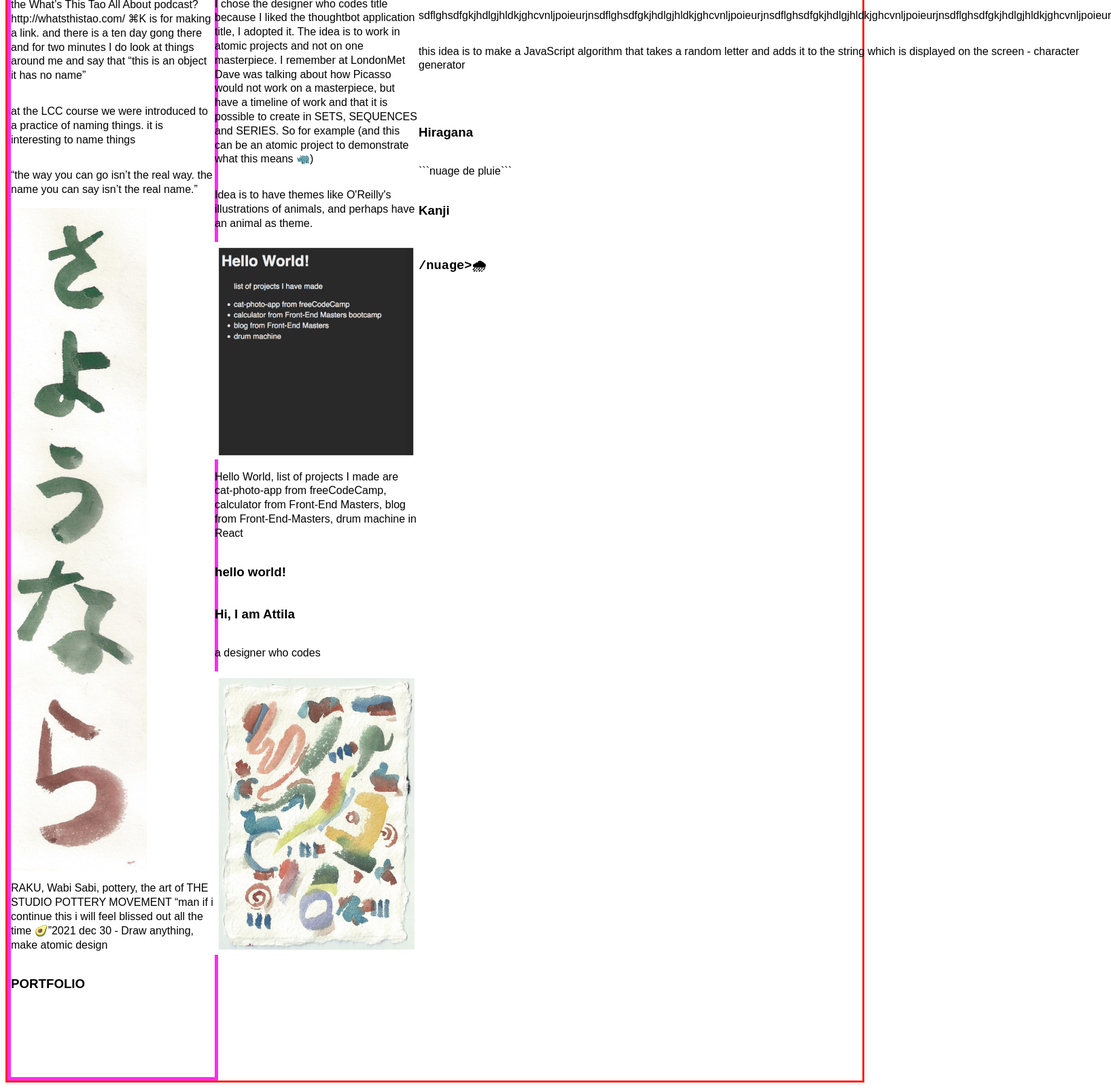
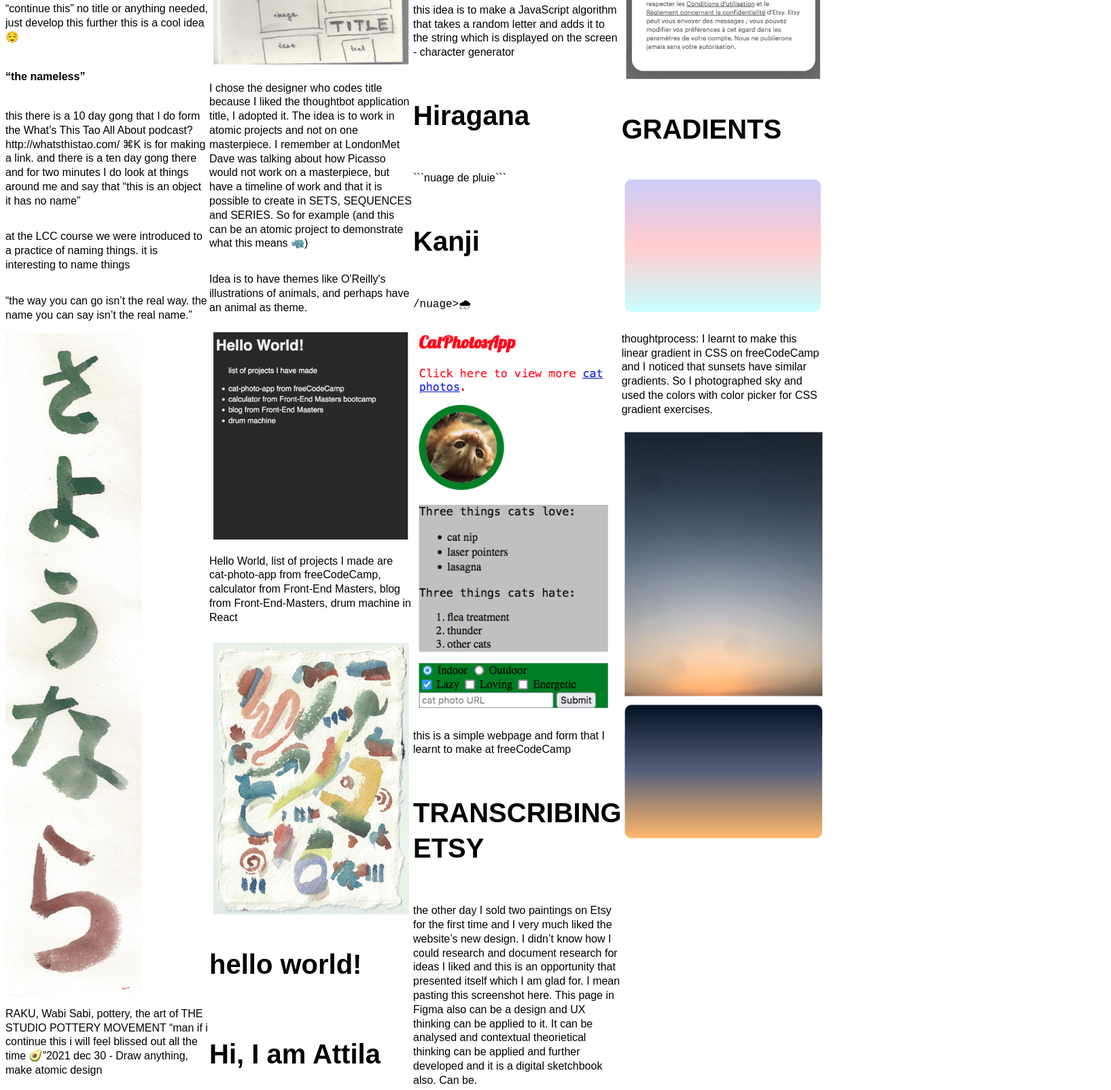
Before and after one commit to attilavajdaxyz/sturdy-spoon, a plain HTML site: page html/tiger.html in a window 1280 px wide. Shown: the part 608-2212 px from the top of the page at 68% size, 1635 px wide, since content can reach past the window. Drawn offline with Linux system fonts and the light colour scheme.

Commit message:
added new post

````diff
--- a/html/tiger.html
+++ b/html/tiger.html
@@ -34,7 +34,7 @@ this is a cool idea 😌</p>
             <p>RAKU, Wabi Sabi, pottery, the art of THE STUDIO POTTERY MOVEMENT “man if i continue this i will feel blissed out all the time 🥑”2021 dec 30 - Draw anything, make atomic design</p>
 
             <h3>PORTFOLIO</h3>
-            <img src="../images/portfolio-initial-drawing.png" alt="initial draft drawing, sketch for portfolio structure">
+            <img src="../images/portfolio-initial-drawing.png" alt="initial draft drawing, sketch for portfolio structure" />
 
             <p>I chose the designer who codes title because I liked the thoughtbot application title, I adopted it. The idea is to work in atomic projects and not on one masterpiece. I remember at LondonMet Dave was talking about how Picasso would not work on a masterpiece, but have a timeline of work and that it is possible to create in SETS, SEQUENCES and SERIES. So for example (and this can be an atomic project to demonstrate what this means 🦏)</p>
 
@@ -43,18 +43,28 @@ this is a cool idea 😌</p>
             <img src="../images/hello-world.png" alt="Hello World, list of projects I made are cat-photo-app from freeCodeCamp, calculator from Front-End Masters, blog from Front-End-Masters, drum machine in React "/>
 
             <p>Hello World, list of projects I made are cat-photo-app from freeCodeCamp, calculator from Front-End Masters, blog from Front-End-Masters, drum machine in React</p>
+            <img src="../images/watercolor-001.png" alt="watercolor abstract painting on recycled rag" />
             <h3>hello world!</h3>
 
             <h3>Hi, I am Attila</h3>
             <p>a designer who codes</p>
-            <img src="../images/watercolor-001.png" alt="watercolor abstract painting on recycled rag" />
             <img src="../images/watercolor-002.png" alt="watercolor abstract painting on recycled rag" />
-            <p>sdflghsdfgkjhdlgjhldkjghcvnljpoieurjnsdflghsdfgkjhdlgjhldkjghcvnljpoieurjnsdflghsdfgkjhdlgjhldkjghcvnljpoieurjnsdflghsdfgkjhdlgjhldkjghcvnljpoieur</p>
             <p>this idea is to make a JavaScript algorithm that takes a random letter and adds it to the string which is displayed on the screen - character generator</p>
             <h3>Hiragana</h3>
             <p>```nuage de pluie```</p>
-            <h3>Kanji<h3>
+            <h3>Kanji</h3>
             <p><code>/nuage>🌧</code></p>
+            <img src="../images/free-code-cat.png" alt="this is a simple webpage and form that I learnt to make at freeCodeCamp" />
+            <p>this is a simple webpage and form that I learnt to make at freeCodeCamp</p>
+            <h3>TRANSCRIBING ETSY</h3>
+            <p>the other day I sold two paintings on Etsy for the first time and I very much liked the website’s new design. I didn’t know how I could research and document research for ideas I liked and this is an opportunity that presented itself which I am glad for. I mean pasting this screenshot here. This page in Figma also can be a design and UX thinking can be applied to it. It can be analysed and contextual theorietical thinking can be applied and further developed and it is a digital sketchbook also. Can be.</p>
+            <img src="../images/etsy-form.png" alt="a login form from etsy for inspiration" />
+
+            <h3>GRADIENTS</h3>
+            <img src="../images/gradient-001.png" alt="color gradient" >
+            <p>thoughtprocess: I learnt to make this linear gradient in CSS on freeCodeCamp and I noticed that sunsets have similar gradients. So I photographed sky and used the colors with color picker for CSS gradient exercises.</p>
+            <img src="../images/gradient-002.png" alt="photograph of sky after sunset, it is a horizontal color gradient"/>
+            <img src="../images/gradient-003.png" alt="color gradient from sunset photograph sky gradient">
         <section>
       </div>
     </main>
--- a/styles.css
+++ b/styles.css
@@ -7,10 +7,15 @@
 --page-padding-m: 2rem;
 --page-padding-l: 3rem;
 
-  font-family: Helvetica, Arial, sans-serif;
+  font-family:Georgia, 'Times New Roman', Times, serif;
+  font-family:Arial, Helvetica, sans-serif;
   font-size: var(--font-size-s);
   /* background-color:indigo;
   color:aquamarine; */
+}
+
+.written-by {
+  font-family: Arial, Helvetica, sans-serif;
 }
 
 h1 {
@@ -21,6 +26,7 @@ h1 {
 h2 {
   font-size: 1.6em;
   font-weight: bold;
+  /* font-family:'Segoe UI', Tahoma, Geneva, Verdana, sans-serif; */
 }
 
 main {
--- a/stylesheets/tiger-css.css
+++ b/stylesheets/tiger-css.css
@@ -11,14 +11,14 @@ body {
 .text-and-image {
     display: flex;
     flex-direction: column;
-    border: 5px solid #FC2BF2;
+    /* border: 5px solid #FC2BF2; */
     width: 300px;
     flex-wrap: wrap;
-    height: 2000px;
+    height: 2100px;
 }
 
 .container-for-flexbox {
-    border: 3px solid #FE221E;
+    /* border: 3px solid #FE221E; */
 }
 
 .sayounara-image {
@@ -28,3 +28,7 @@ body {
 img {
     max-width: 100%;
 }
+
+h3{
+    font-size: 40px;
+}
````
Also changed, not shown: index.html (+5 -2 lines), javascript/array_to_list.js (+10 -0 lines), images/etsy-form.png (added), images/free-code-cat.png (renamed from images/Capture d’écran 2022-05-04 à 13.18.54.png), images/gradient-001.png (added), images/gradient-002.png (added), images/gradient-003.png (added), 1 other file.
